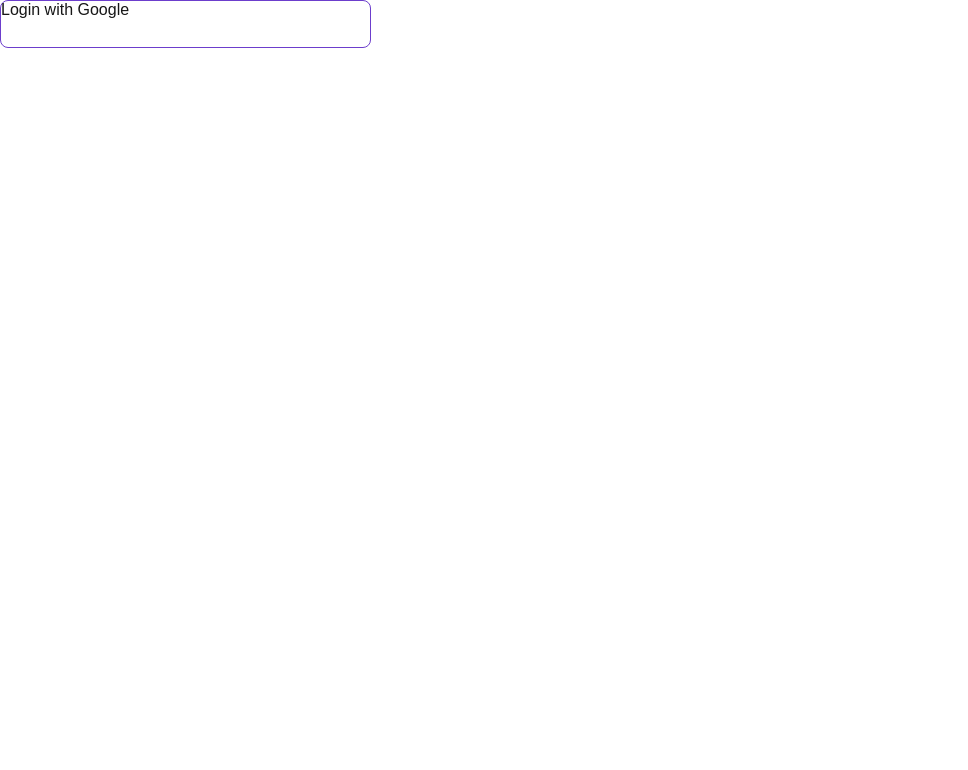
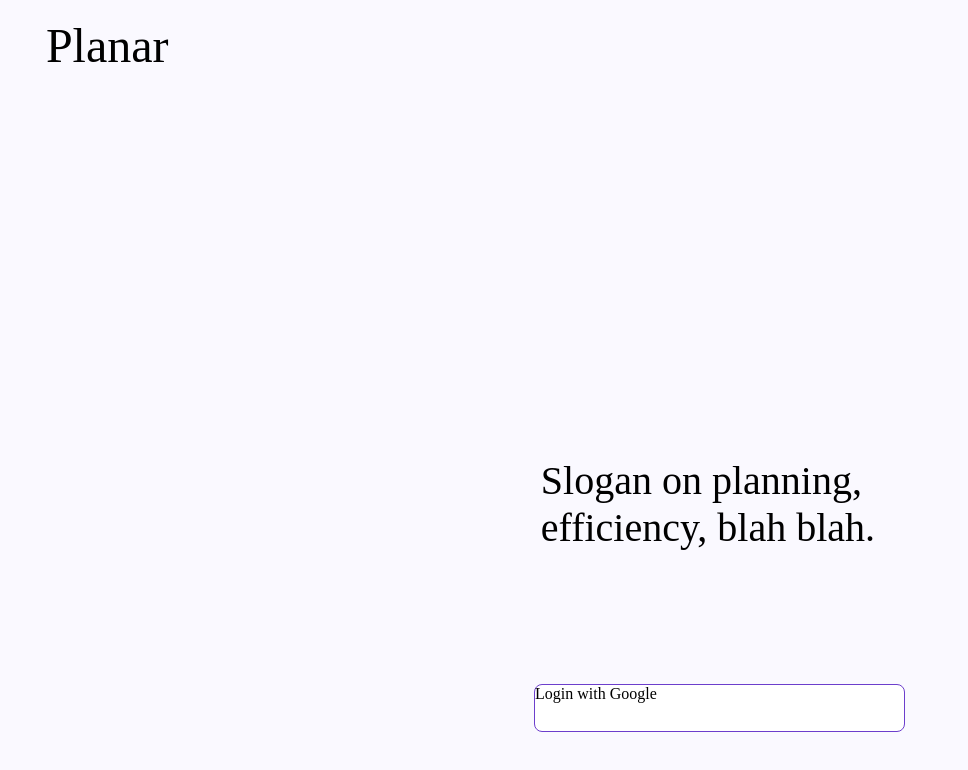
Before and after one commit to 26sp-CPSC-4190-Yale/project-project-group-2, a Next.js app: page /login in a window 1280 px wide. Shown: the top 770 px of the page, without its empty margins (0-968 px from the left). Built offline with nearby package versions, Linux system fonts and the light colour scheme.

Commit message:
auth components

```diff
--- a/src/components/Logo.module.css
+++ b/src/components/Logo.module.css
@@ -0,0 +1,8 @@
+.container{
+    color: #000;
+    font-family: "DM Serif Display";
+    font-size: 3rem;
+    font-style: normal;
+    font-weight: 400;
+    line-height: normal;
+}
--- a/src/components/Logo.tsx
+++ b/src/components/Logo.tsx
@@ -13,8 +13,9 @@
 
 }: LogoProps) {
     return (
-        <div>
-
+        <div className={styles.container}
+        >
+                Planar
         </div>
     );
 }
--- a/src/components/auth/AuthLayout.module.css
+++ b/src/components/auth/AuthLayout.module.css
@@ -0,0 +1,33 @@
+.container{
+    width: 90rem;
+    height: 64rem;
+    background: #FAF9FF;
+    overflow: hidden;
+}
+
+.logoposition{
+    left: 2.87rem;
+    top: 1.13rem;
+    position: relative;
+}
+
+.slogan{
+    color: #000;
+    font-family: "DM Serif Display";
+    font-size: 2.5rem;
+    font-style: normal;
+    font-weight: 400;
+    line-height: normal;
+}
+
+.sloganposition{
+    left: 33.8rem;
+    top: 25.12rem;
+    position: relative;
+}
+
+.oauthposition{
+    left: 33.38rem;
+    top: 33.44rem;
+    position: relative
+}
--- a/src/components/auth/AuthLayout.tsx
+++ b/src/components/auth/AuthLayout.tsx
@@ -15,9 +15,18 @@
 
 }: AuthLayoutProps) {
     return (
-        <div>
-            <Logo />
-            <OAuthButton />
+        <div className={styles.container}>
+            <div className={styles.logoposition}>
+                <Logo />
+            </div>
+            <div className={styles.sloganposition}>
+                <div className={styles.slogan}>
+                    Slogan on planning,<br/>efficiency, blah blah.
+                </div>
+            </div>
+            <div className={styles.oauthposition}>
+                <OAuthButton />
+            </div>
         </div>
     );
 }
--- a/src/components/auth/OAuthButton.module.css
+++ b/src/components/auth/OAuthButton.module.css
@@ -5,3 +5,11 @@
     border: 1px solid #6c3ecc;
     background: #fff;
 }
+.text{
+    color: #000;
+    font-family: "DM Sans";
+    font-size: 1rem;
+    font-style: normal;
+    font-weight: 400;
+    line-height: normal;
+}
--- a/src/components/auth/OAuthButton.tsx
+++ b/src/components/auth/OAuthButton.tsx
@@ -17,7 +17,11 @@
             className={styles.button}
             onClick={onClick}
         >
-           Login with Google
+            <div
+                className={styles.text}
+            >
+                Login with Google
+            </div>
         </div>
     );
 }
```
